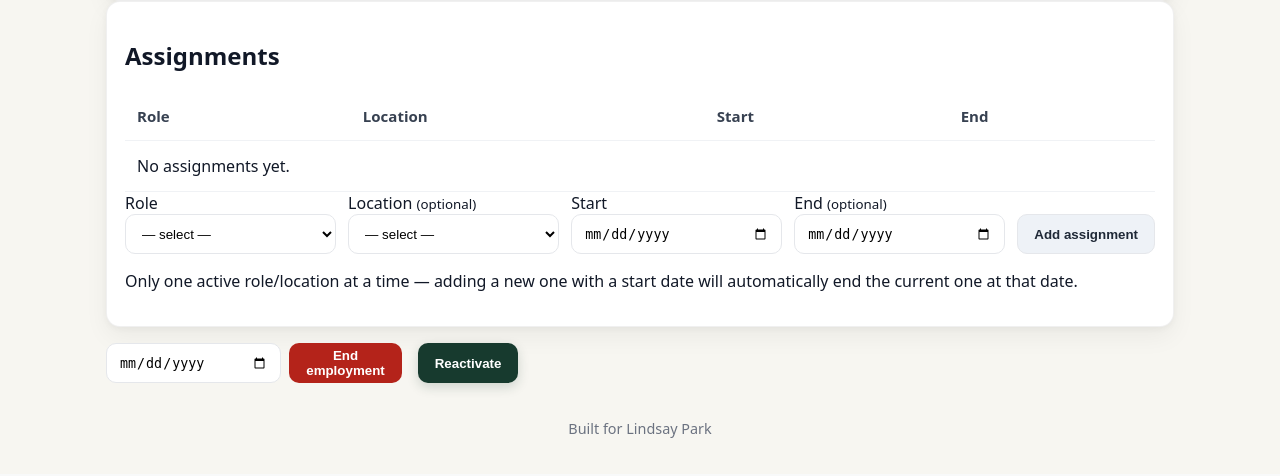
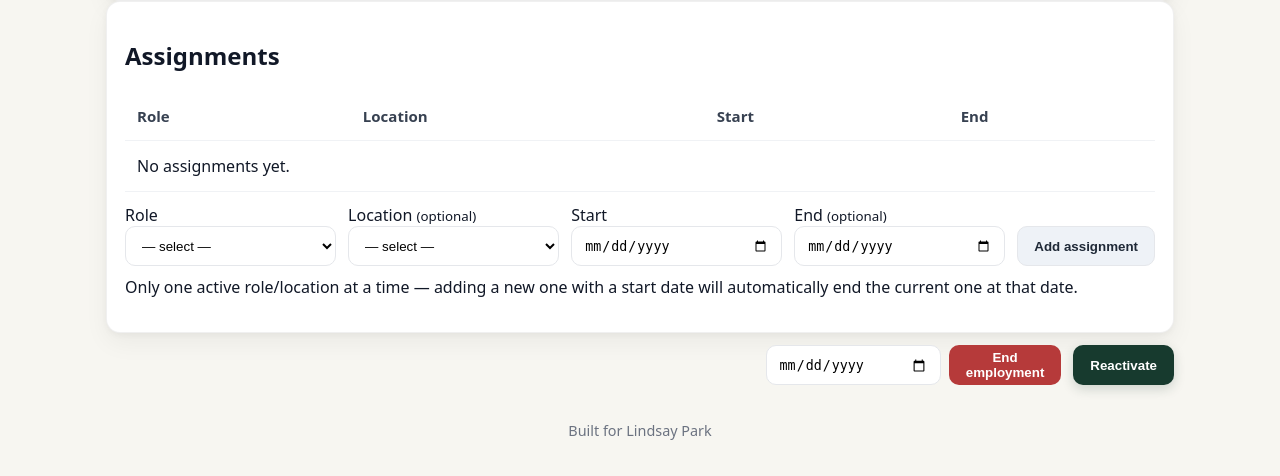
Before and after one commit to equinegpt/lp-staffing, a FastAPI app: template app/templates/admin_staff_detail.html in a window 1280 px wide. Shown: the part 351-827 px from the top of the page. Before the commit the page ends 789 px from the top, so only its background shows below. Run offline with FastAPI, Linux system fonts and the light colour scheme; the template is opened without the code that fills it, so the values that code supplies are empty; parts of the project's set-up code (start-up, migrations or seed data) failed here and were passed over; some libraries are stand-ins or nearby versions.

Commit message:
Assignments: spacing, right-aligned end controls; red End employment

```diff
--- a/app/static/admin.css
+++ b/app/static/admin.css
@@ -171,3 +171,48 @@ select.input:focus{
 }
 .assign-form .btn-cell { display: flex; align-items: end; }
 .sr-only { position: absolute; width: 1px; height: 1px; margin: -1px; padding: 0; overflow: hidden; clip: rect(0,0,0,0); border: 0; }
+
+/* --- Assignments layout polish --- */
+.assignments-controls {
+  display: grid;
+  grid-template-columns: 1fr 1fr 1fr 1fr auto; /* Role | Location | Start | End | Button */
+  gap: 12px;
+  align-items: end;
+  margin-top: 12px; /* space between table and controls */
+}
+
+@media (max-width: 900px) {
+  .assignments-controls {
+    grid-template-columns: 1fr 1fr; /* stack nicely on small screens */
+  }
+}
+
+/* Explanatory line under the controls (if present) */
+.assignments-controls + .help,
+.assignments-controls + p {
+  margin-top: 6px;
+}
+
+/* --- Right-aligned employment actions under assignments --- */
+.employment-actions {
+  display: flex;
+  justify-content: flex-end;
+  align-items: center;
+  gap: 12px;
+  margin-top: 12px;
+}
+
+.employment-actions form.inline {
+  display: flex;
+  align-items: center;
+  gap: 8px;
+}
+
+/* --- Red destructive button for End employment --- */
+.btn-danger {
+  background: #b63a3a;
+  color: #fff;
+  border: 1px solid transparent;
+}
+.btn-danger:hover { filter: brightness(0.96); }
+.btn-danger:active { filter: brightness(0.92); }
--- a/app/templates/admin_staff_detail.html
+++ b/app/templates/admin_staff_detail.html
@@ -23,14 +23,13 @@
     {% include "partials/assignments_table.html" %}
   </section>
 
-  <div class="actions-row">
-    <!-- End employment (red button) -->
+  <!-- right-aligned controls under the assignments card -->
+  <div class="employment-actions">
     <form method="post" action="/admin/staff/{{ s.id }}/end" class="inline">
-      <input class="input" type="date" name="end_date" placeholder="dd/mm/yyyy" />
+      <input class="input" type="date" name="end_date" placeholder="dd / mm / yyyy" />
       <button class="btn btn-danger" type="submit">End employment</button>
     </form>
 
-    <!-- Reactivate -->
     <form method="post" action="/admin/staff/{{ s.id }}/reactivate" class="inline">
       <button class="btn btn-primary" type="submit">Reactivate</button>
     </form>
--- a/app/templates/partials/assignments_table.html
+++ b/app/templates/partials/assignments_table.html
@@ -25,7 +25,8 @@
 </table>
 
 <form method="post" action="/admin/staff/{{ s.id }}/assign" class="assign-form">
-  <div class="grid">
+  <!-- changed only this wrapper class: 'controls assignments-controls' -->
+  <div class="controls assignments-controls">
     <div>
       <label class="label" for="role_code">Role</label>
       <select class="input" id="role_code" name="role_code" required>
```
